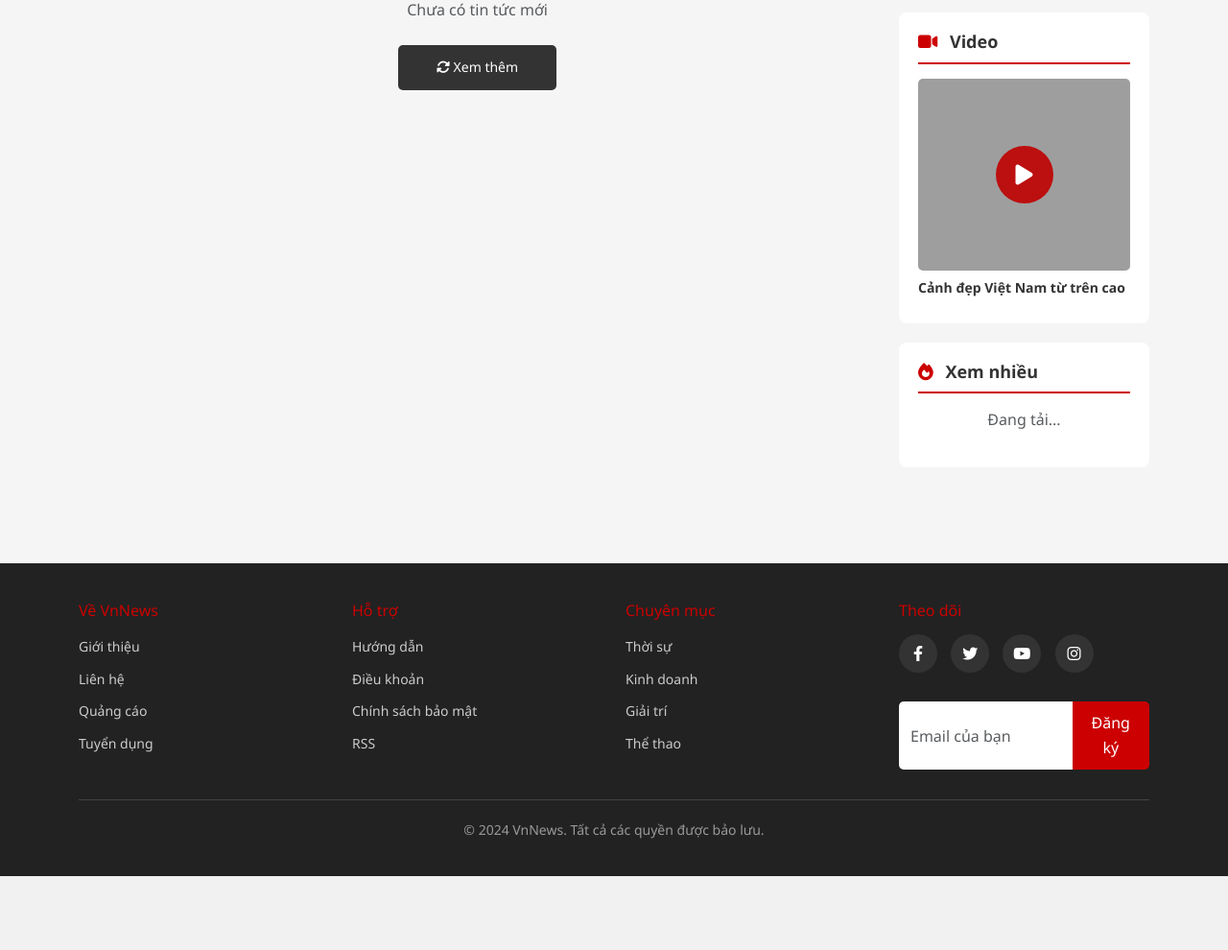
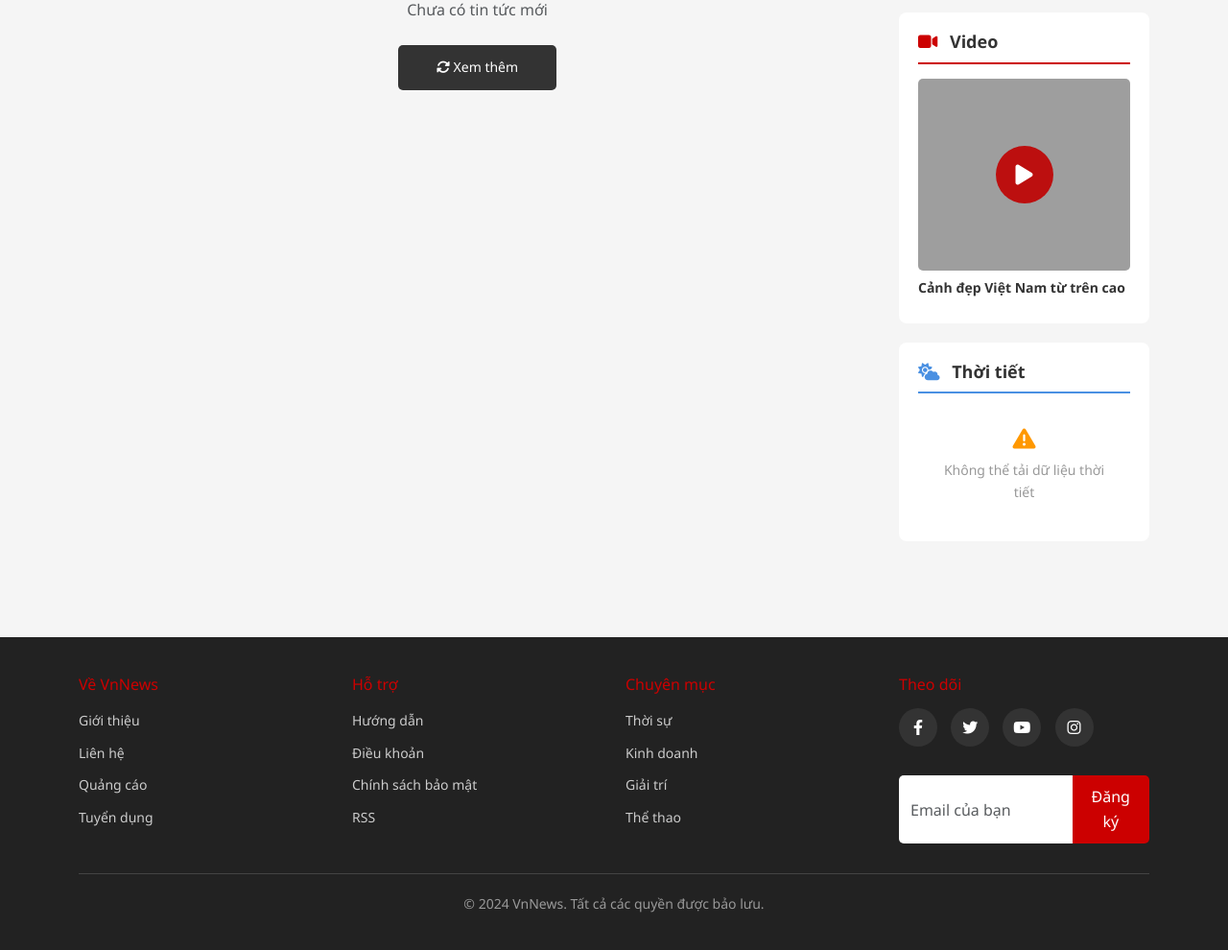
Before and after one commit to dinhythuc240594/news, a Flask app: page / in a window 1280 px wide. Shown: the part 344-1334 px from the top of the page at 96% size. Before the commit the page ends 1257 px from the top, so only its background shows below. Run offline with Flask 3, Linux system fonts and the light colour scheme; data that the repository does not hold is empty; grey boxes are pictures that could not be loaded.

Commit message:
Update index.html

```diff
--- a/src/templates/client/index.html
+++ b/src/templates/client/index.html
@@ -155,12 +155,14 @@
                     </aside>
 
                     <!-- Weather -->
-                    <aside class="sidebar-widget">
+                    <aside class="sidebar-widget weather-widget">
                         <h3 class="widget-title">
-                            <i class="fas fa-fire"></i> Xem nhiều
+                            <i class="fas fa-cloud-sun"></i> Thời tiết
                         </h3>
-                        <div class="most-read-list">
-                            <p class="text-muted text-center">Đang tải...</p>
+                        <div class="weather-content" id="weatherWidget">
+                            <div class="weather-loading">
+                                <i class="fas fa-spinner fa-spin"></i> Đang tải...
+                            </div>
                         </div>
                     </aside>
                 </div>
```
